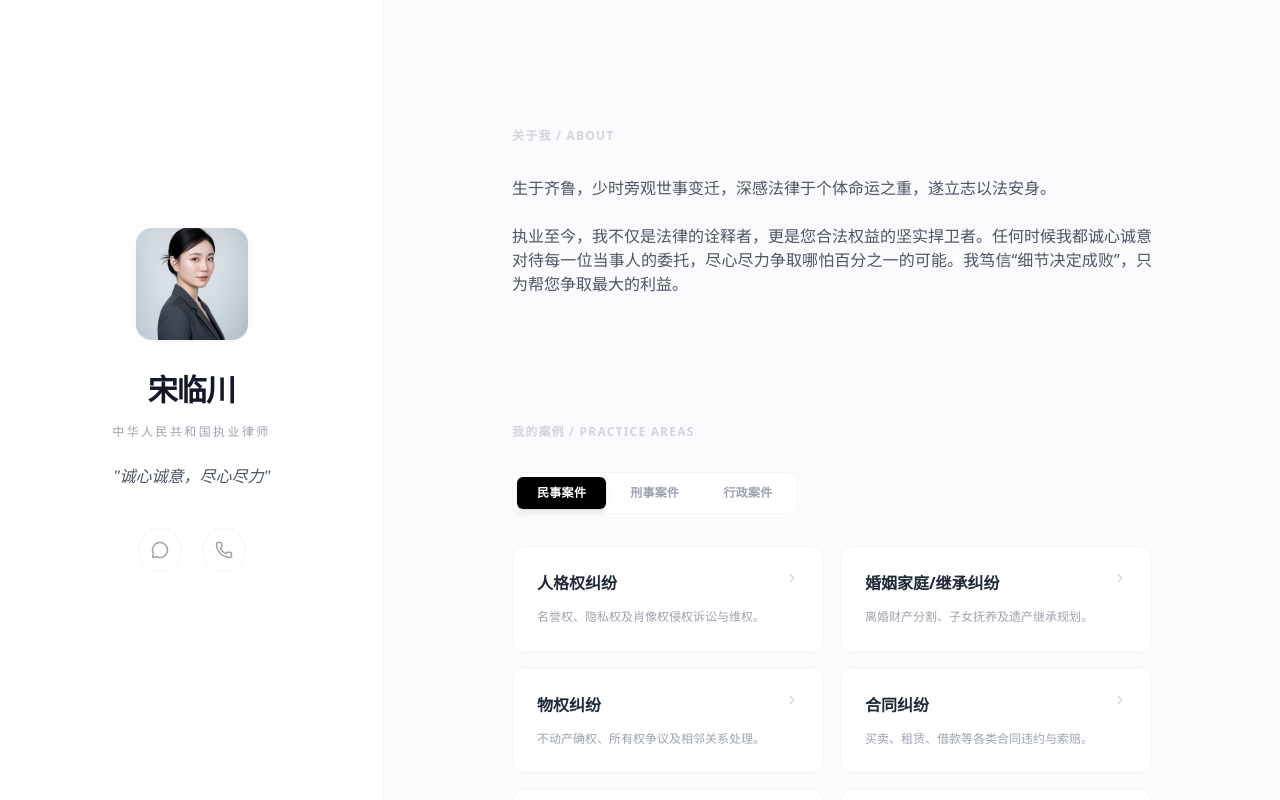
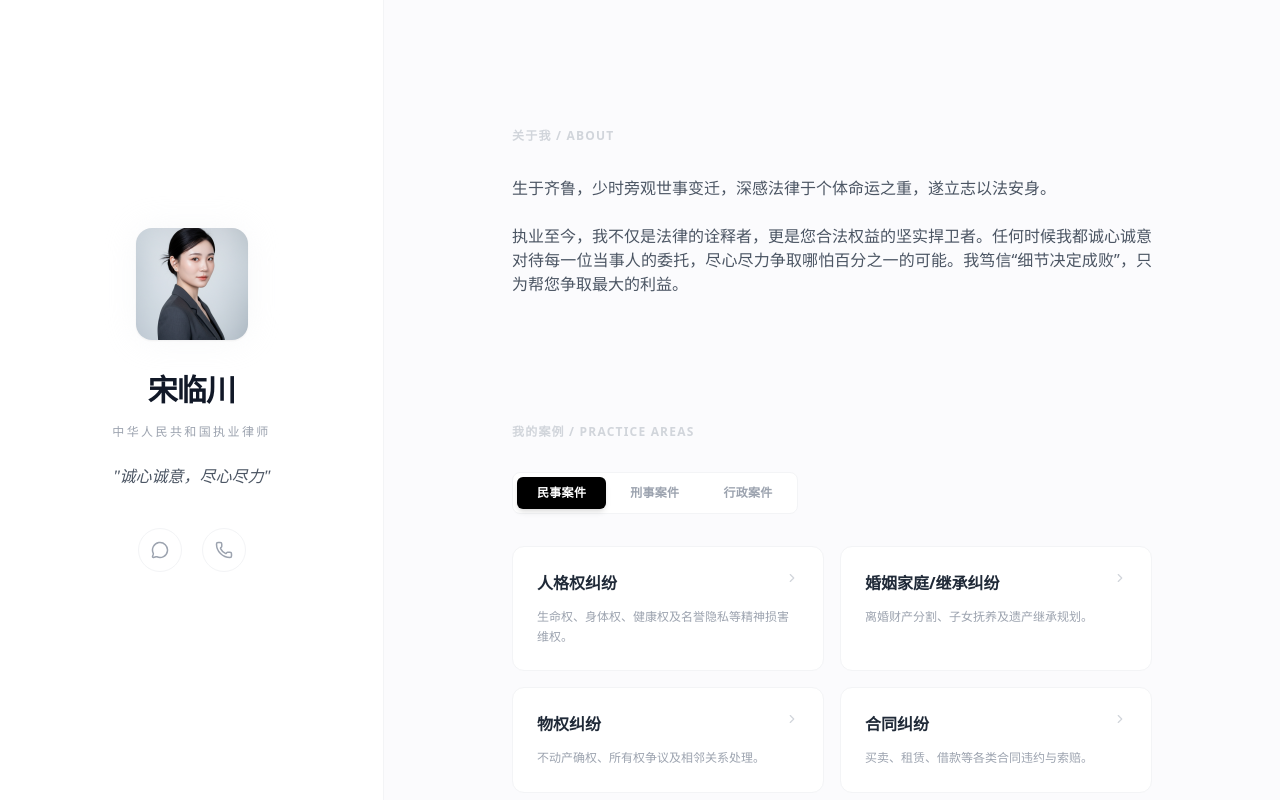
Before and after one commit to songlinchuan/lawyer2, a Next.js app: page / in a window 1280 px wide. Shown: the top 800 px of the page. Built offline with nearby package versions, Linux system fonts and the light colour scheme.

Commit message:
Update page.tsx

```diff
--- a/app/page.tsx
+++ b/app/page.tsx
@@ -46,7 +46,16 @@ const staggerContainer: Variants = {
 // --- 数据配置 (这里是您的案例库) ---
 const casesData: Record<CaseType, CaseCategoryItem[]> = {
   civil: [
-    { title: "人格权纠纷", desc: "名誉权、隐私权及肖像权侵权诉讼与维权。" },
+   {
+      title: "人格权纠纷",
+      desc: "生命权、身体权、健康权及名誉隐私等精神损害维权。",
+      articles: [
+        {
+          title: "违法施工致新婚青年截瘫，20年后三被告借口“过期”拒赔？我强力回击再争51万",
+          content: "【案情困境】\n二十年前，两被告公司一被告个人的违法施工行为彻底改变了我当事人的人生走向。施工现场竟未设置任何警示标志，导致20岁出头刚组建家庭的原告坠入断桥，高位截瘫。这是一场彻头彻尾的工程“人祸”。\n\n如今，法院原判的“20年赔偿期”届满。面对原告延续的生存护理需求，三名被告不仅毫无悔意，反而互相推诿，一致祭出“20年最长诉讼时效已过”的挡箭牌。他们试图利用法律时限来“洗白”当年的重大过错，拒绝承担后续任何费用，企图将受害者彻底抛弃。\n\n【办案经过】\n面对被告方“资本与推诿”的合围，我方制定了“严打过错、锁定连带”的硬核策略：\n1. 【痛击违法根源】锁定连带责任：针对建筑公司试图甩锅给个人的意图，我方紧扣当年“违法分包、无证施工”的过错根源，在庭审中强力主张：违法的恶果不应由受害者买单，无论过去多久，两家建筑公司必须承担连带赔偿责任，不仅要赔，更要由有偿付能力的公司来赔；\n2. 【粉碎时效抗辩】驳斥“免责论”：针对被告强势的“20年时效已过”主张，我精准援引司法解释，向法庭论证：20年仅是普通计算周期，对于确需护理的重残受害者，生存保障权高于被告的时效利益，责任方不能因时间流逝而“逃单”；\n3. 【程序护航】申请费用减免：鉴于原告经济困难，我方依法申请并成功免交了高额诉讼费，确保维权之路不因缺钱而中断，最大限度的减轻原告的负担。\n\n【案件结果】\n法院最终采纳了我方观点，认定三被告的侵权责任不因20年期满而免除！判决三被告继续连带支付原告未来6年的护理费、残疾辅助器具费及赔偿金共计51.8万余元。\n\n这一判决不仅击碎了被告“拖过20年就没事”的幻想，更让违法者付出了应有的代价。"
+        }
+      ]
+    },
     {
       title: "婚姻家庭/继承纠纷",
       desc: "离婚财产分割、子女抚养及遗产继承规划。",
```
